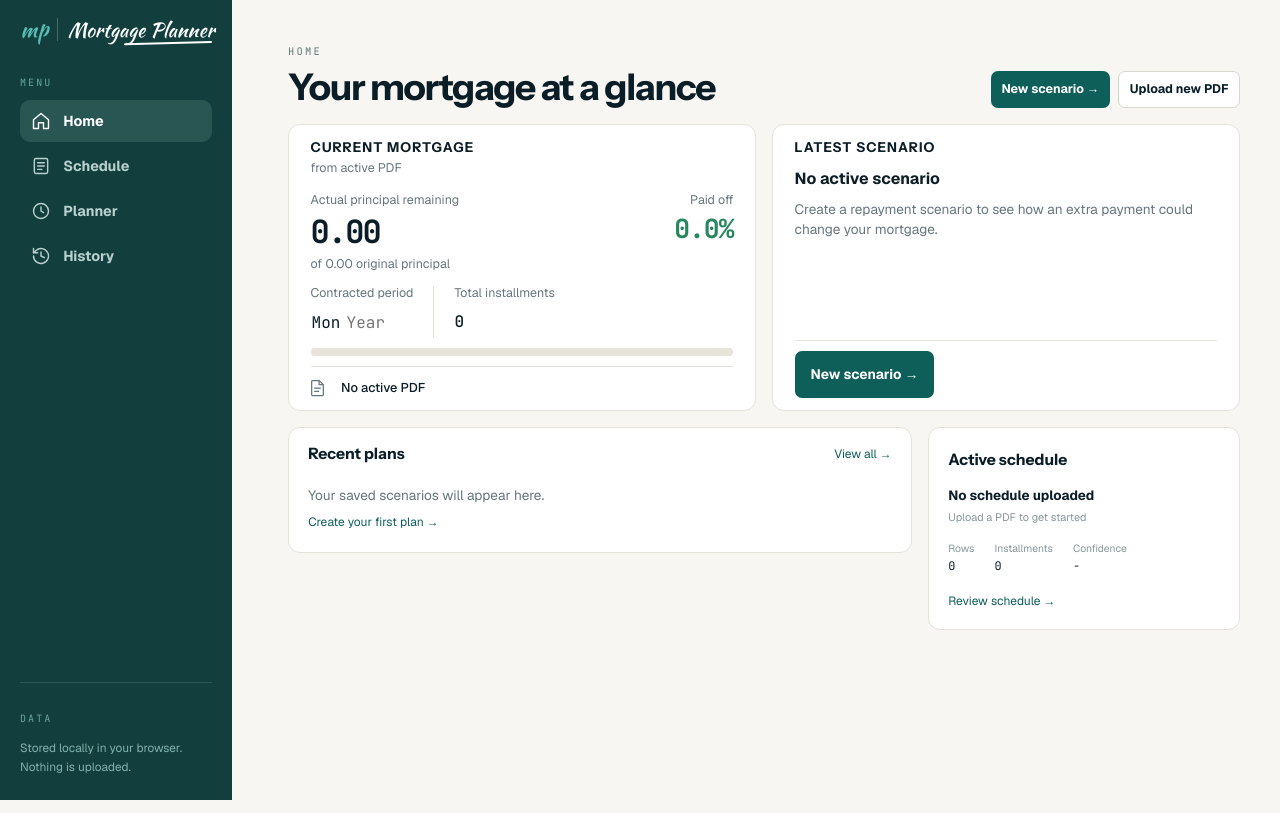
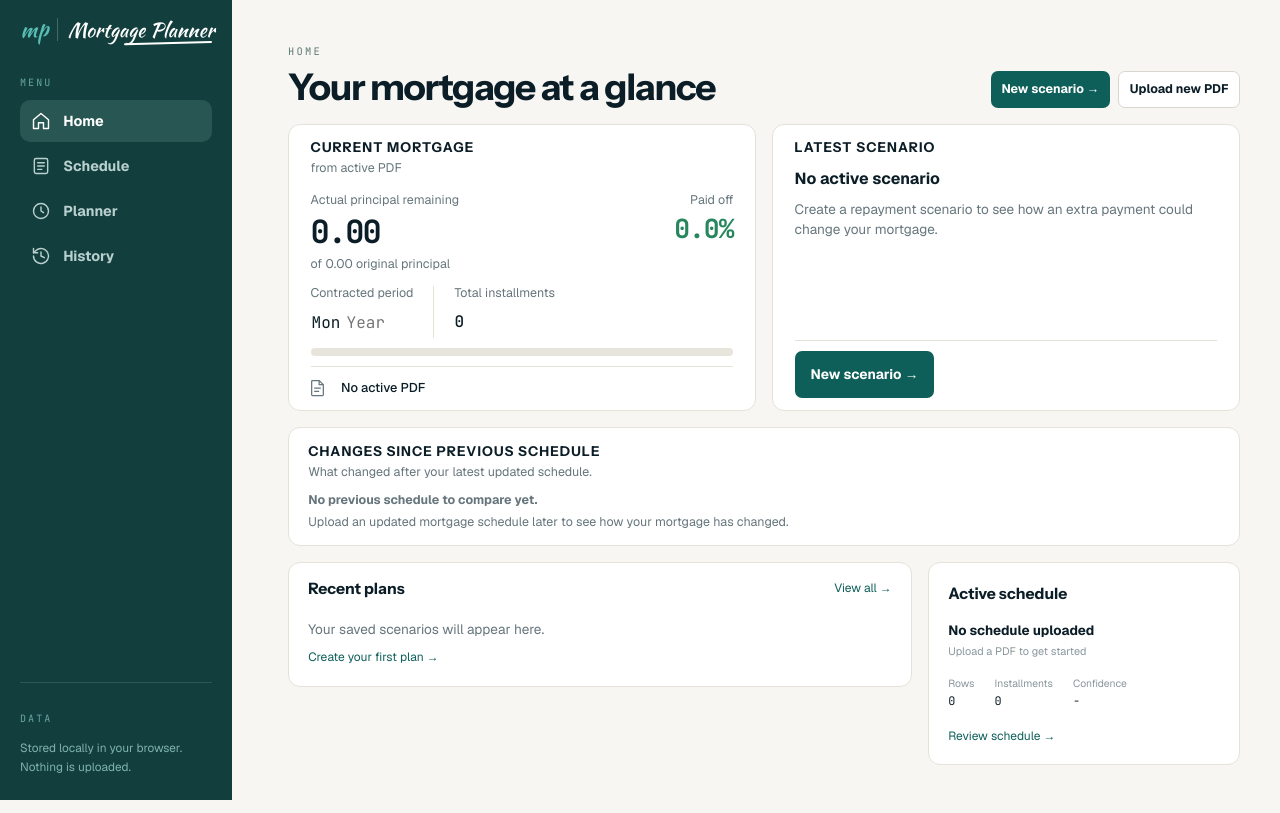
Before and after one commit to lig-lil/mortgage-payment-planner, a React (Vite) app: page / in a window 1280 px wide. Built offline with nearby package versions, Linux system fonts and the light colour scheme.

Commit message:
Redesign Home tab by adding new card Changes since previous schedule

```diff
--- a/src/components/Dashboard.tsx
+++ b/src/components/Dashboard.tsx
@@ -1,10 +1,12 @@
 import { CurrentMortgageCard } from './CurrentMortgageCard';
 import { LatestScenarioCard } from './LatestScenarioCard';
-import { ExtractionMeta, ScheduleRow, StoredCalculationResult } from '../types';
+import { ScheduleChangesCard } from './ScheduleChangesCard';
+import { ExtractionMeta, ScheduleComparison, ScheduleRow, StoredCalculationResult } from '../types';
 import { formatMoney } from '../utils/number';
-import { principalRows, rowsSummary } from '../utils/rows';
+import { actualPrincipalRemaining as getActualPrincipalRemaining, principalRows, rowsSummary } from '../utils/rows';
 
 interface DashboardProps {
+  scheduleComparison: ScheduleComparison | null;
   rows: ScheduleRow[];
   firstUnpaidInstallment: number | null;
   meta: ExtractionMeta | null;
@@ -26,6 +28,7 @@ const shortDate = (value: string) =>
   });
 
 export const Dashboard = ({
+  scheduleComparison,
   rows,
   firstUnpaidInstallment,
   meta,
@@ -41,7 +44,7 @@ export const Dashboard = ({
   const payments = principalRows(rows);
   const latest = results[0];
   const unpaidIndex = Math.max(0, (firstUnpaidInstallment ?? 1) - 1);
-  const actualPrincipalRemaining = payments.reduce((total, row) => total + row.creditAmount, 0);
+  const actualPrincipalRemaining = getActualPrincipalRemaining(rows);
   const scenarioPrincipalRemaining = latest?.result.remainingCredit;
   const originalPrincipal = meta?.originalPrincipal ?? summary.totalCredit;
   const installmentsLeft =
@@ -56,7 +59,9 @@ export const Dashboard = ({
   const principalReduction = scenarioPrincipalRemaining == null
     ? null
     : actualPrincipalRemaining - scenarioPrincipalRemaining;
-  const interestSaved = latest?.result.totalInterestSaved;
+  const interestSaved = latest?.scenarioType === 'interest'
+    ? latest.result.totalInterestSaved
+    : undefined;
   const uploadedAt = meta?.extractedAt ? new Date(meta.extractedAt) : null;
   const uploadedDate = uploadedAt && !Number.isNaN(uploadedAt.getTime())
     ? uploadedAt.toLocaleDateString('en-US', { month: 'short', day: 'numeric', year: 'numeric' })
@@ -149,6 +154,7 @@ export const Dashboard = ({
         interestSaved={interestSaved}
         onOpenPlanner={onOpenPlanner}
       />
+      <ScheduleChangesCard comparison={scheduleComparison} />
     </div>
   );
 };
--- /dev/null
+++ b/src/components/ScheduleChangesCard.tsx
@@ -0,0 +1,56 @@
+import { ScheduleComparison } from '../types';
+import { formatMoney } from '../utils/number';
+import { formatScheduleDate } from '../utils/scheduleDate';
+
+const moneyChange = (delta: number) => delta === 0 ? 'No change' :
+  `${delta < 0 ? '↓' : '↑'} ${formatMoney(Math.abs(delta))}`;
+
+const termChange = (comparison: ScheduleComparison): string => {
+  const months = comparison.termDifferenceMonths;
+  if (months == null) return 'Not available for both schedules';
+  if (months === 0) {
+    if (comparison.previous.finalPaymentDate === comparison.current.finalPaymentDate) return 'No change';
+    return `Less than 1 month ${comparison.current.finalPaymentDate! < comparison.previous.finalPaymentDate! ? 'earlier' : 'later'}`;
+  }
+  return `${Math.abs(months)} ${Math.abs(months) === 1 ? 'month' : 'months'} ${months < 0 ? 'earlier' : 'later'}`;
+};
+
+export const ScheduleChangesCard = ({ comparison }: { comparison: ScheduleComparison | null }) => (
+  <section className="dashboard-panel schedule-changes" aria-labelledby="schedule-changes-title">
+    <header className="latest-scenario-card__header">
+      <h2 id="schedule-changes-title">CHANGES SINCE PREVIOUS SCHEDULE</h2>
+      <p>What changed after your latest updated schedule.</p>
+    </header>
+    {!comparison ? (
+      <div className="schedule-changes__empty">
+        <strong>No previous schedule to compare yet.</strong>
+        <p>Upload an updated mortgage schedule later to see how your mortgage has changed.</p>
+      </div>
+    ) : (
+      <>
+        <p className="schedule-changes__sources" title={`${comparison.previous.sourceFileName} → ${comparison.current.sourceFileName}`}>
+          Previous real PDF schedule → Current real PDF schedule
+        </p>
+        <dl className="schedule-changes__metrics">
+          <div>
+            <dt>Principal remaining</dt>
+            <dd>{formatMoney(comparison.previous.principalRemaining)} → {formatMoney(comparison.current.principalRemaining)}</dd>
+            <dd className={`schedule-changes__delta${comparison.principalDelta < 0 ? ' latest-scenario-card__comparison--positive' : ''}`}>{moneyChange(comparison.principalDelta)}</dd>
+          </div>
+          <div>
+            <dt>Remaining interest</dt>
+            <dd>{comparison.interestDelta == null ? '—' : `${formatMoney(comparison.previous.remainingInterest!)} → ${formatMoney(comparison.current.remainingInterest!)}`}</dd>
+            <dd className={`schedule-changes__delta${comparison.interestDelta != null && comparison.interestDelta < 0 ? ' latest-scenario-card__comparison--positive' : ''}`}>
+              {comparison.interestDelta == null ? 'Not available for both schedules' : moneyChange(comparison.interestDelta)}
+            </dd>
+          </div>
+          <div>
+            <dt>Mortgage term</dt>
+            <dd>{comparison.termDifferenceMonths == null ? '—' : `${formatScheduleDate(comparison.previous.finalPaymentDate!)} → ${formatScheduleDate(comparison.current.finalPaymentDate!)}`}</dd>
+            <dd className={`schedule-changes__delta${comparison.termDifferenceMonths != null && comparison.termDifferenceMonths < 0 ? ' latest-scenario-card__comparison--positive' : ''}`}>{termChange(comparison)}</dd>
+          </div>
+        </dl>
+      </>
+    )}
+  </section>
+);
--- a/src/pages/HomePage.tsx
+++ b/src/pages/HomePage.tsx
@@ -14,6 +14,7 @@ import {
   CalculationResult,
   ExtractionMeta,
   PlanningCalculationResult,
+  PreviousScheduleSnapshot,
   ScheduleRow,
   StoredCalculationResult
 } from '../types';
@@ -33,8 +34,10 @@ import {
   rowsSummary,
   sortRows
 } from '../utils/rows';
+import { compareRealSchedules, createRealScheduleSnapshot, isAcceptablePdfSchedule } from '../utils/scheduleComparison';
 
 const STORAGE_KEYS = {
+  previousScheduleSnapshot: 'mortgage.previousScheduleSnapshot',
   rows: 'mortgage.rows',
   warnings: 'mortgage.warnings',
   meta: 'mortgage.meta',
@@ -298,6 +301,10 @@ const downloadCsv = (csv: string, filename: string) => {
 };
 
 export const HomePage = () => {
+  // Additive storage key: existing installations start without a previous PDF.
+  const [previousScheduleSnapshot, setPreviousScheduleSnapshot] = useLocalStorage<PreviousScheduleSnapshot | null>(
+    STORAGE_KEYS.previousScheduleSnapshot, null
+  );
   const [rows, setRows] = useLocalStorage<ScheduleRow[]>(STORAGE_KEYS.rows, []);
   const [warnings, setWarnings] = useLocalStorage<AppWarning[]>(STORAGE_KEYS.warnings, []);
   const [meta, setMeta] = useLocalStorage<ExtractionMeta | null>(STORAGE_KEYS.meta, null);
@@ -329,6 +336,9 @@ export const HomePage = () => {
   const [plannerMode, setPlannerMode] = useState<PlannerMode>('amount');
 
   const sortedRows = useMemo(() => sortRows(rows), [rows]);
+  const scheduleComparison = useMemo(() => compareRealSchedules(
+    previousScheduleSnapshot, createRealScheduleSnapshot(rows, meta, firstUnpaidRowId)
+  ), [previousScheduleSnapshot, rows, meta, firstUnpaidRowId]);
 
   const firstUnpaidInstallmentForSummary = useMemo(() => {
     if (!firstUnpaidRowId) {
@@ -426,6 +436,11 @@ export const HomePage = () => {
     try {
       const { parseSchedulePdf } = await import('../services/pdfScheduleParser');
       const result = await parseSchedulePdf(file);
+      if (!isAcceptablePdfSchedule(result)) {
+        throw new Error('The PDF does not contain a valid repayment schedule. Your active and previous schedules were kept.');
+      }
+      // Rotate only after successful parsing and validation, before replacing active data.
+      setPreviousScheduleSnapshot(createRealScheduleSnapshot(rows, meta, firstUnpaidRowId));
       setRows(result.rows);
       setWarnings(result.warnings);
       setMeta((currentMeta) => {
@@ -678,6 +693,7 @@ export const HomePage = () => {
       window.localStorage.removeItem(key);
     });
     setRows([]);
+    setPreviousScheduleSnapshot(null);
     setWarnings([]);
     setMeta(null);
     setFirstUnpaidRowId(null);
@@ -709,6 +725,7 @@ export const HomePage = () => {
         <div className="view-panel">
         {activeView === 'home' ? (
           <Dashboard
+            scheduleComparison={scheduleComparison}
             rows={sortedRows}
             firstUnpaidInstallment={firstUnpaidInstallmentForSummary}
             meta={meta}
--- a/src/styles.css
+++ b/src/styles.css
@@ -2113,3 +2113,20 @@ button {
   .dashboard .latest-scenario-card__metric:nth-child(even) { padding-left: 1rem; border-left: 1px solid var(--line); }
   .dashboard .current-mortgage__source { flex-basis: 8rem; }
 }
+
+/* Observed changes between real PDFs; uses the existing Home card palette. */
+.dashboard > .schedule-changes { order: 3; grid-column: 1 / -1; padding-block: 0.8rem; }
+.schedule-changes__sources,
+.schedule-changes__empty { color: var(--muted); font-size: 0.78rem; }
+.schedule-changes__sources { margin: 0.5rem 0; overflow-wrap: anywhere; }
+.schedule-changes__empty p { margin: 0.25rem 0 0; }
+.schedule-changes__metrics { display: grid; gap: 0.65rem; margin: 0.65rem 0 0; }
+.schedule-changes__metrics > div { min-width: 0; }
+.schedule-changes__metrics > div + div { border-top: 1px solid var(--line); padding-top: 0.65rem; }
+.schedule-changes__metrics dt { color: var(--muted); font-size: 0.78rem; }
+.schedule-changes__metrics dd { margin: 0.2rem 0 0; font-family: var(--font-mono); font-size: 0.85rem; overflow-wrap: anywhere; }
+.schedule-changes__metrics .schedule-changes__delta { font-family: inherit; font-size: 0.78rem; }
+@media (min-width: 900px) {
+  .schedule-changes__metrics { grid-template-columns: repeat(3, minmax(0, 1fr)); gap: 1rem; }
+  .schedule-changes__metrics > div + div { border-top: 0; border-left: 1px solid var(--line); padding-top: 0; padding-left: 1rem; }
+}
--- a/src/utils/rows.ts
+++ b/src/utils/rows.ts
@@ -29,6 +29,10 @@ export const isPrincipalRow = (row: ScheduleRow): boolean => toCents(row.creditA
 
 export const principalRows = (rows: ScheduleRow[]): ScheduleRow[] =>
   sortRows(rows).filter(isPrincipalRow);
+
+// Current Mortgage's actual balance includes all principal rows in the active PDF.
+export const actualPrincipalRemaining = (rows: ScheduleRow[]): number =>
+  principalRows(rows).reduce((total, row) => total + row.creditAmount, 0);
 
 export const sanitizeRows = (rows: ScheduleRow[]): ScheduleRow[] =>
   rows
--- /dev/null
+++ b/src/utils/scheduleComparison.ts
@@ -0,0 +1,65 @@
+import { ExtractionMeta, PdfParseResult, PreviousScheduleSnapshot, ScheduleComparison, ScheduleRow } from '../types';
+import { fromCents, toCents } from './number';
+import { actualPrincipalRemaining, findDuplicateInstallments, principalRows } from './rows';
+import { parseScheduleDateFromText } from './scheduleDate';
+
+export const isAcceptablePdfSchedule = (result: PdfParseResult): boolean =>
+  principalRows(result.rows).length > 0 &&
+  !result.warnings.some((warning) => warning.severity === 'error') &&
+  result.rows.every((row) => Number.isFinite(row.creditAmount) && row.creditAmount >= 0 &&
+    Number.isInteger(row.installmentNumber) && row.installmentNumber > 0) &&
+  findDuplicateInstallments(principalRows(result.rows)).length === 0;
+
+export const totalRemainingInterest = (rows: ScheduleRow[], firstUnpaidRowId: string | null): number | null => {
+  const payments = principalRows(rows);
+  const start = payments.findIndex((row) => row.id === firstUnpaidRowId);
+  if (start < 0 || findDuplicateInstallments(payments).length) return null;
+  const remaining = payments.slice(start);
+  // Require every remaining installment's explicit normalized interest. No inference,
+  // lastInterestAmount fallback, manually entered interest, or scenario savings.
+  if (remaining.some((row) => row.interestAmount == null ||
+    !Number.isFinite(row.interestAmount) || row.interestAmount < 0)) return null;
+  return fromCents(remaining.reduce((sum, row) => sum + toCents(row.interestAmount!), 0));
+};
+
+export const finalScheduledPaymentDate = (rows: ScheduleRow[]): string | null => {
+  for (const row of principalRows(rows).reverse()) {
+    const values = row.paymentDate ? [row.paymentDate] : Object.values(row.rawRowData ?? {});
+    for (const value of values) {
+      const date = parseScheduleDateFromText(value);
+      if (date) return date;
+    }
+  }
+  return null;
+};
+
+export const createRealScheduleSnapshot = (
+  rows: ScheduleRow[], meta: ExtractionMeta | null, firstUnpaidRowId: string | null
+): PreviousScheduleSnapshot | null => {
+  if (!meta || !principalRows(rows).length) return null;
+  return {
+    sourceFileName: meta.sourceFileName,
+    extractedAt: meta.extractedAt,
+    firstUnpaidRowId,
+    principalRemaining: actualPrincipalRemaining(rows),
+    remainingInterest: totalRemainingInterest(rows, firstUnpaidRowId),
+    finalPaymentDate: finalScheduledPaymentDate(rows)
+  };
+};
+
+export const compareRealSchedules = (
+  previous: PreviousScheduleSnapshot | null, current: PreviousScheduleSnapshot | null
+): ScheduleComparison | null => {
+  if (!previous || !current) return null;
+  const before = previous.finalPaymentDate;
+  const after = current.finalPaymentDate;
+  return {
+    previous, current,
+    principalDelta: fromCents(toCents(current.principalRemaining) - toCents(previous.principalRemaining)),
+    interestDelta: previous.remainingInterest == null || current.remainingInterest == null ? null :
+      fromCents(toCents(current.remainingInterest) - toCents(previous.remainingInterest)),
+    termDifferenceMonths: before && after ?
+      (Number(after.slice(0, 4)) - Number(before.slice(0, 4))) * 12 +
+      Number(after.slice(5, 7)) - Number(before.slice(5, 7)) : null
+  };
+};
```
Also changed, not shown: src/types/index.ts (+19 -0 lines), 1 other file (tests, documents, lock files or other folders).
